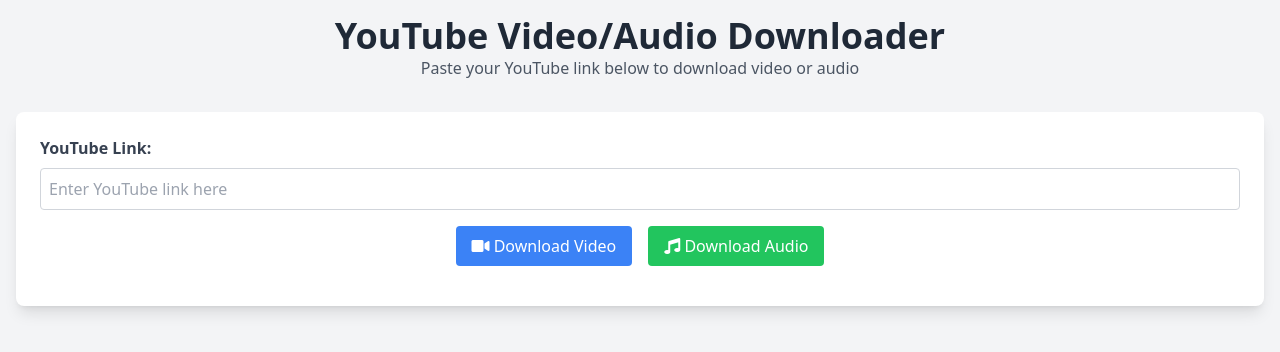
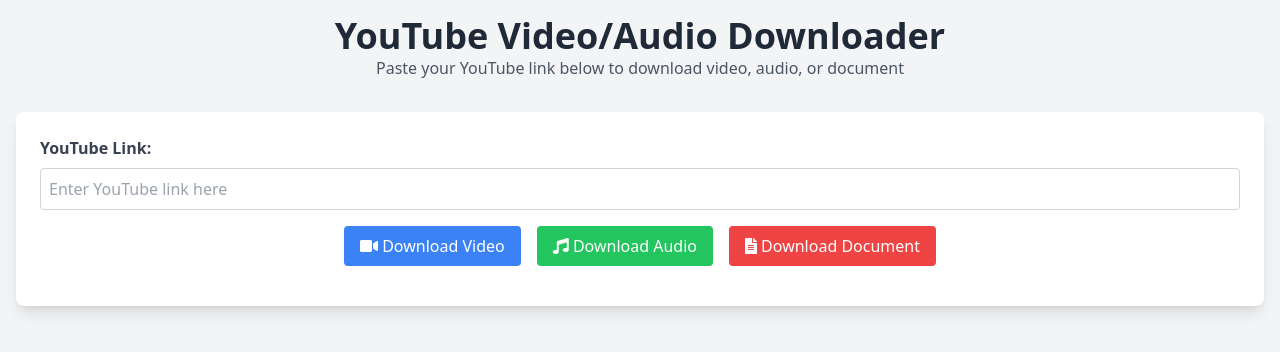
Before and after one commit to CYBER-DEXTER-MD-BOT/ytv, a plain HTML site: page index.html in a window 1280 px wide. Drawn offline with nearby package versions, Linux system fonts and the light colour scheme.

Commit message:
Update index.html

```diff
--- a/index.html
+++ b/index.html
@@ -66,6 +66,10 @@
                     // Logic to download audio
                     const audioUrl = `https://www.youtube.com/watch?v=${videoId}`;
                     downloadFile(audioUrl, `${videoId}.mp3`);
+                } else if (type === 'document') {
+                    // Logic to download document
+                    const documentUrl = `https://www.youtube.com/watch?v=${videoId}`;
+                    downloadFile(documentUrl, `${videoId}.pdf`);
                 }
                 player.loadVideoById(videoId);
             } else {
@@ -81,7 +85,7 @@
      YouTube Video/Audio Downloader
     </h1>
     <p class="text-gray-600">
-     Paste your YouTube link below to download video or audio
+     Paste your YouTube link below to download video, audio, or document
     </p>
    </header>
    <main class="bg-white p-6 rounded-lg shadow-lg">
@@ -102,6 +106,11 @@
       </i>
       Download Audio
      </button>
+     <button class="bg-red-500 text-white px-4 py-2 rounded hover:bg-red-600 focus:outline-none focus:ring-2 focus:ring-red-500 focus:ring-opacity-50" onclick="handleDownload('document')">
+      <i class="fas fa-file-alt">
+      </i>
+      Download Document
+     </button>
     </div>
     <div class="w-full flex justify-center" id="player">
      <div id="player"></div>
```
